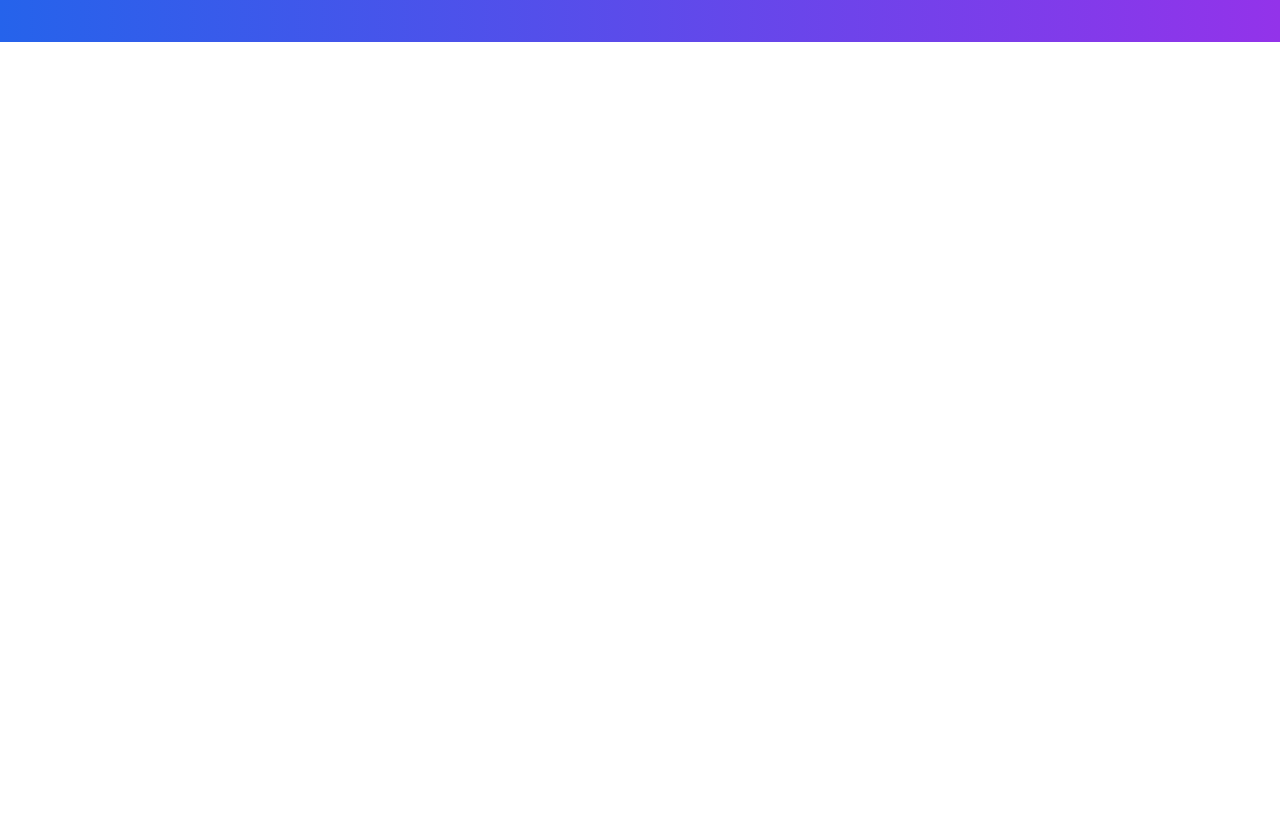
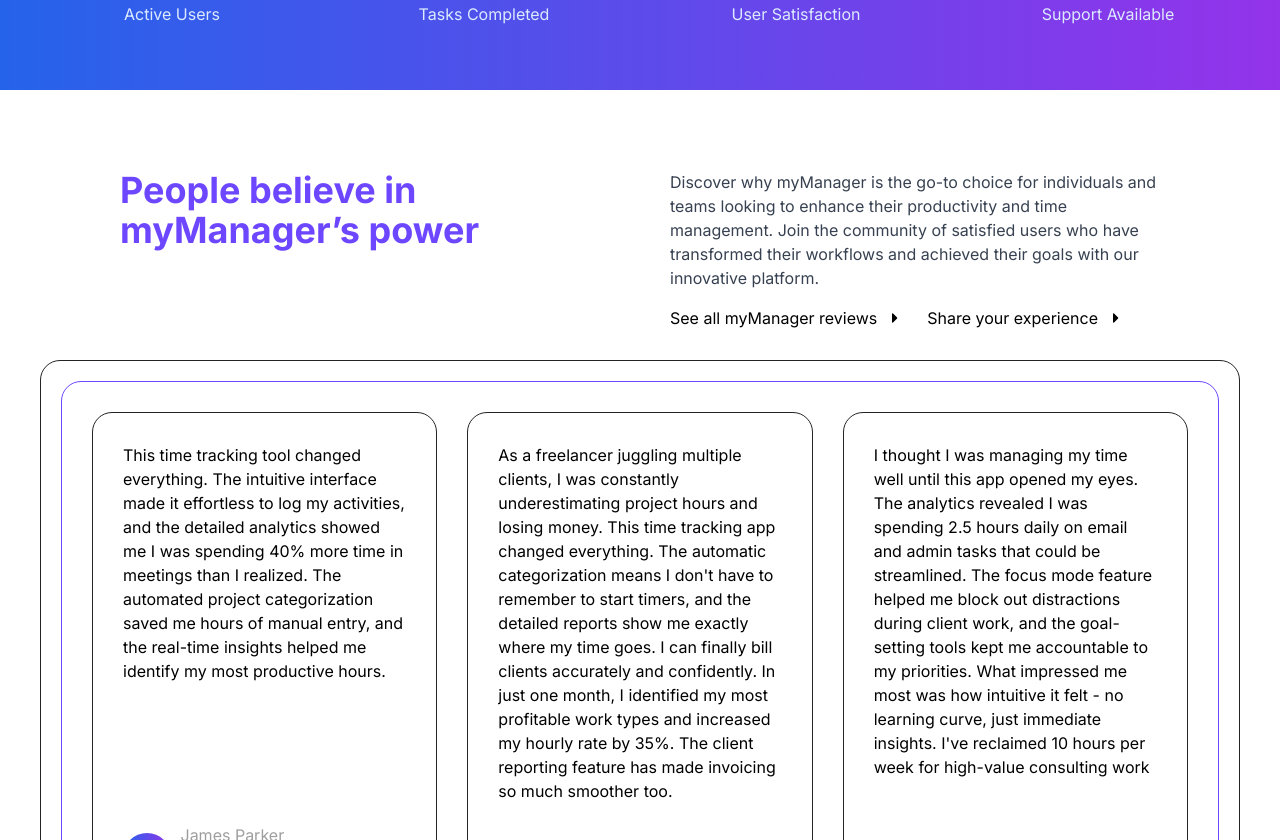
Before and after one commit to olumatty/myManager, a Next.js app: page / in a window 1280 px wide. Shown: the part 1960-2800 px from the top of the page. Before the commit the page ends 2002 px from the top, so only its background shows below. Built offline with nearby package versions, Linux system fonts and the light colour scheme.

Commit message:
statgrid style fix and testimonial section added

```diff
--- a/src/app/layout.tsx
+++ b/src/app/layout.tsx
@@ -9,8 +9,18 @@
 });
 
 export const metadata: Metadata = {
-  title: "Create Next App",
-  description: "Generated by create next app",
+  title: "myManager",
+  keywords: [
+    "time management",
+    "task management",
+    "productivity app",
+    "goal setting",
+    "time tracking",
+    "task prioritization",
+    "efficiency tools",
+    "personal productivity",
+  ],
+  description: "A personal project to manage tasks and notes.",
 };
 
 export default function RootLayout({
--- a/src/app/page.tsx
+++ b/src/app/page.tsx
@@ -3,6 +3,7 @@
 import HeroSection from "@/components/HeroSection";
 import Service from "@/components/Service";
 import SatatGrid from "@/components/StatGrid";
+import Testimonial from "@/components/Testimonial";
 import React from "react";
 
 const page = () => {
@@ -13,6 +14,7 @@
       <Hero />
       <Service />
       <SatatGrid />
+      <Testimonial />
     </div>
   );
 };
--- a/src/components/StatGrid/index.tsx
+++ b/src/components/StatGrid/index.tsx
@@ -53,7 +53,6 @@
       }
     };
 
-    // Start the animation
     animationFrameId.current = requestAnimationFrame(animate);
     return () => {
       if (animationFrameId.current) {
@@ -65,7 +64,7 @@
   const formattedNumber = currentNumber.toLocaleString();
 
   return (
-    <div ref={ref} className="text-4xl font-bold text-white mb-2">
+    <div ref={ref} className="text-3xl sm:text-4xl font-bold text-white mb-2">
       {formattedNumber}
       {suffix}
     </div>
@@ -76,15 +75,16 @@
 const StatGrid: React.FC = () => {
   const statData = [
     { target: 50000, label: "Active Users", suffix: "+" },
-    { target: 200000, label: "Tasks Completed", suffix: "+" },
+    { target: 20000, label: "Tasks Completed", suffix: "+" },
     { target: 99, label: "User Satisfaction", suffix: "%" },
     { number: "24/7", label: "Support Available" },
   ];
 
   return (
-    <section className="py-16 bg-gradient-to-r from-blue-600 to-purple-600">
-      <div className="max-w-7xl mx-auto px-4 sm:px-6 lg:px-8">
-        <div className="grid grid-cols-2 md:grid-cols-4 gap-8">
+    <section className="mt-12 bg-gradient-to-r from-blue-600 to-purple-600">
+      <div className="max-w-7xl py-16 mx-auto px-4 sm:px-6 lg:px-8">
+        <div className="grid grid-cols-2 gap-y-8 md:grid-cols-4 gap-x-4 sm:gap-x-8">
+          {" "}
           {statData.map((stat, index) => (
             <div key={index} className="text-center">
               {typeof stat.target === "number" ? (
@@ -94,11 +94,14 @@
                   suffix={stat.suffix}
                 />
               ) : (
-                <div className="text-xl md:text-4xl font-bold text-white mb-2">
+                <div className="text-3xl sm:text-4xl font-bold text-white mb-2">
+                  {" "}
                   {stat.number}
                 </div>
               )}
-              <div className="text-blue-100">{stat.label}</div>
+              <div className="text-blue-100 text-sm sm:text-base">
+                {stat.label}
+              </div>
             </div>
           ))}
         </div>
--- /dev/null
+++ b/src/components/Testimonial/index.tsx
@@ -0,0 +1,135 @@
+import React from "react";
+import BackgroundImage from "@/components/Assets/stripebg.svg";
+import { FaCaretRight } from "react-icons/fa";
+
+const Testimonial: React.FC = () => {
+  return (
+    <div className="pb-[20px] mt-12 md:pb-[80px] lg:pb-[140px]">
+      <div className="w-full py-8 block max-w-[1400px] my-0 mx-auto px-[20px] sm:px-[30px] lg:px-[40px]">
+        {" "}
+        <div className="flex gap-y-[30px] px-20 md:gap-y-0 lg:gap-x-[60px] items-start flex-col lg:flex-row lg:justify-between">
+          <h2 className="text-2xl text-[#6d47ff] leading-tight w-full max-w-[500px] md:text-4xl font-bold">
+            People believe in myManager&rsquo;s power
+          </h2>
+          <div className="w-full max-w-[490px]">
+            <p className="mb-4 text-gray-700 text-sm md:text-base">
+              {" "}
+              Discover why myManager is the go-to choice for individuals and
+              teams looking to enhance their productivity and time management.
+              Join the community of satisfied users who have transformed their
+              workflows and achieved their goals with our innovative platform.
+            </p>
+            <div className="flex flex-col sm:flex-row gap-y-4 sm:gap-y-0 gap-x-6 items-start sm:items-center">
+              {" "}
+              <div className="flex gap-x-[10px] items-center cursor-pointer transition-all duration-200 ease-linear">
+                <p className="text-sm md:text-base">
+                  See all myManager reviews
+                </p>{" "}
+                <FaCaretRight className="transition-all duration-200 ease-in-out hover:translate-x-2" />
+              </div>
+              <div className="flex gap-x-[10px] items-center cursor-pointer transition-all duration-200 ease-linear">
+                <p className="text-sm md:text-base">Share your experience</p>{" "}
+                <FaCaretRight className="transition-all duration-200 ease-in-out hover:translate-x-2" />
+              </div>
+            </div>
+          </div>
+        </div>
+        <div>
+          <div className="border border-[#242424] py-[20px] px-[20px] mt-[30px] rounded-[20px]">
+            <div
+              className="grid grid-cols-1 md:grid-cols-2 lg:grid-cols-3 border border-[#6d47ff] overflow-hidden relative rounded-[20px] gap-[20px] lg:gap-[30px] p-[20px] sm:p-[30px] bg-cover bg-no-repeat" /* Consolidated gap, added padding for the grid container */
+              style={{ backgroundImage: `url(${BackgroundImage})` }}
+            >
+              {/* Testimonial Cards */}
+
+              <div className="border border-[#242424] flex  transition-all duration-400 ease-in-out hover:bg-gray-200 px-[20px] py-[20px] sm:px-[30px] sm:py-[30px] flex-col justify-between rounded-[20px] cursor-pointer leading-[1.4]">
+                {" "}
+                <div className="flex items-start flex-col ">
+                  <p className="text-[15px] sm:text-base">
+                    This time tracking tool changed everything. The intuitive
+                    interface made it effortless to log my activities, and the
+                    detailed analytics showed me I was spending 40% more time in
+                    meetings than I realized. The automated project
+                    categorization saved me hours of manual entry, and the
+                    real-time insights helped me identify my most productive
+                    hours.
+                  </p>
+                </div>
+                <div className="flex gap-x-[10px] mt-[30px] sm:mt-[40px] items-center text-[14px] sm:text-[16px] leading-[1.4]">
+                  {" "}
+                  <div className="w-12 h-12 bg-gradient-to-r from-blue-600 to-purple-600 rounded-full flex items-center justify-center text-white font-bold">
+                    <p>JP</p>
+                  </div>
+                  <div className="text-[#9e9e9e]">
+                    <p>James Parker</p>
+                    <p>Project Manager at DataVision</p>
+                  </div>
+                </div>
+              </div>
+
+              <div className="border border-[#242424] flex transition-all duration-400 ease-in-out hover:bg-gray-200 px-[20px] py-[20px] sm:px-[30px] sm:py-[30px] flex-col justify-between rounded-[20px] cursor-pointer leading-[1.4]">
+                {" "}
+                <div className="flex items-start flex-col ">
+                  <p className="text-[15px] sm:text-base">
+                    {" "}
+                    As a freelancer juggling multiple clients, I was constantly
+                    underestimating project hours and losing money. This time
+                    tracking app changed everything. The automatic
+                    categorization means I don't have to remember to start
+                    timers, and the detailed reports show me exactly where my
+                    time goes. I can finally bill clients accurately and
+                    confidently. In just one month, I identified my most
+                    profitable work types and increased my hourly rate by 35%.
+                    The client reporting feature has made invoicing so much
+                    smoother too.
+                  </p>
+                </div>
+                <div className="flex gap-x-[10px] mt-[30px] sm:mt-[40px] items-center text-[14px] sm:text-[16px] leading-[1.4]">
+                  {" "}
+                  <div className="w-12 h-12 bg-gradient-to-r from-blue-600 to-purple-600 rounded-full flex items-center justify-center text-white font-bold">
+                    <p>MR</p>
+                  </div>
+                  <div className="text-[#9e9e9e]">
+                    <p>Maria Rodriguez</p>
+                    <p>Freelance Designer</p>
+                  </div>
+                </div>
+              </div>
+
+              <div className="border border-[#242424] flex transition-all duration-400 ease-in-out hover:bg-gray-200  px-[20px] py-[20px] sm:px-[30px] sm:py-[30px] flex-col justify-between rounded-[20px] cursor-pointer leading-[1.4]">
+                {" "}
+                {/* Adjusted padding */}
+                <div className="flex items-start flex-col ">
+                  <p className="text-[15px] sm:text-base">
+                    {" "}
+                    I thought I was managing my time well until this app opened
+                    my eyes. The analytics revealed I was spending 2.5 hours
+                    daily on email and admin tasks that could be streamlined.
+                    The focus mode feature helped me block out distractions
+                    during client work, and the goal-setting tools kept me
+                    accountable to my priorities. What impressed me most was how
+                    intuitive it felt - no learning curve, just immediate
+                    insights. I've reclaimed 10 hours per week for high-value
+                    consulting work
+                  </p>
+                </div>
+                <div className="flex gap-x-[10px] mt-[30px] sm:mt-[40px] items-center text-[14px] sm:text-[16px] leading-[1.4]">
+                  {" "}
+                  <div className="w-12 h-12 bg-gradient-to-r from-blue-600 to-purple-600 rounded-full flex items-center justify-center text-white font-bold">
+                    <p>AF</p>
+                  </div>
+                  <div className="text-[#9e9e9e]">
+                    <p>Dr. Amanda Fosterk</p>
+                    <p>Business Consultant</p>
+                  </div>
+                </div>
+              </div>
+            </div>
+          </div>
+        </div>
+      </div>
+    </div>
+  );
+};
+
+export default Testimonial;
```
Also changed, not shown: src/components/Assets/stripebg.svg (added).
